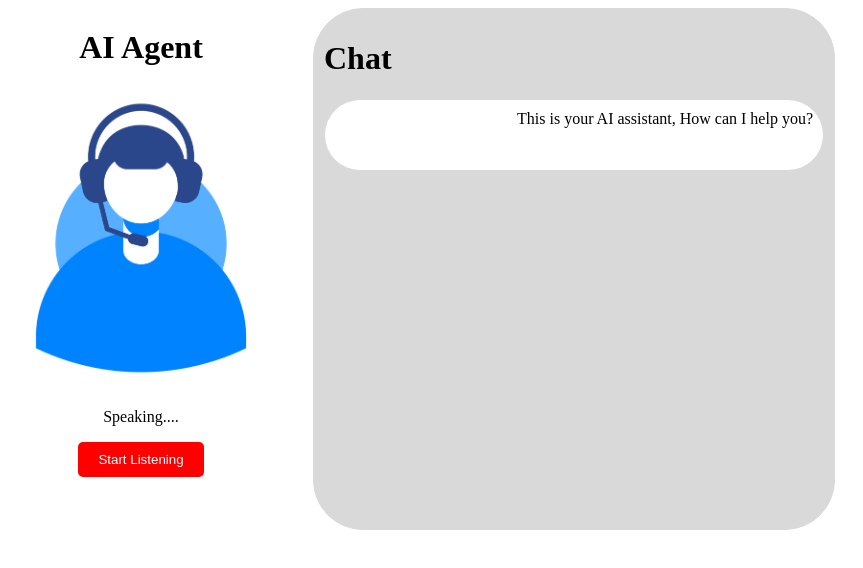
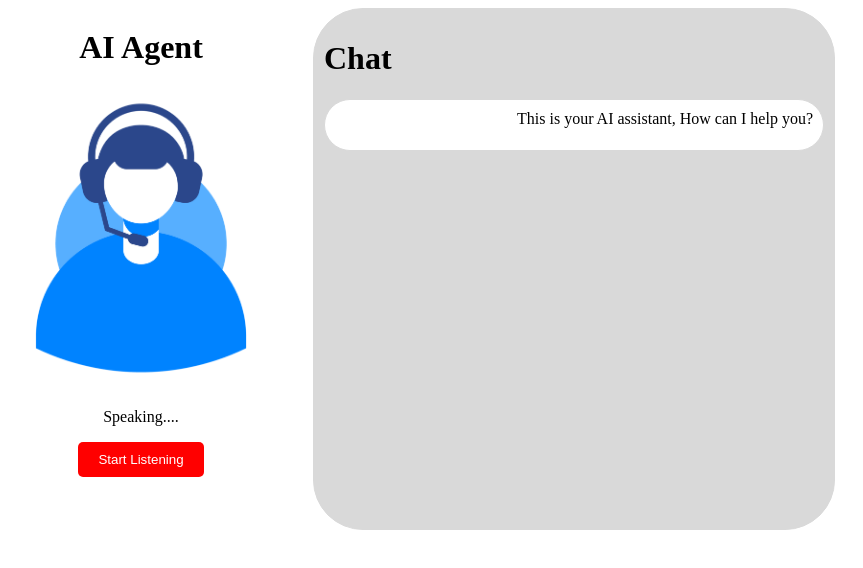
Before and after one commit to kamran-11003/listening-model, a plain HTML site: page index.html in a window 1280 px wide. Both pictures are taken after a click on the button "Start Listening". Shown: the whole page, without its empty margins (417-1280 px from the left). Drawn offline with Linux system fonts and the light colour scheme.

Commit message:
Update index.html

```diff
--- a/index.html
+++ b/index.html
@@ -71,7 +71,8 @@
             border: solid #D9D9D9 1px;
             border-radius: 50px;
             margin-bottom: 10px;
-            height: 60px;
+            height: 40px;
+            max-height: 1000px;
         }
 
         .chat-message p {
```
